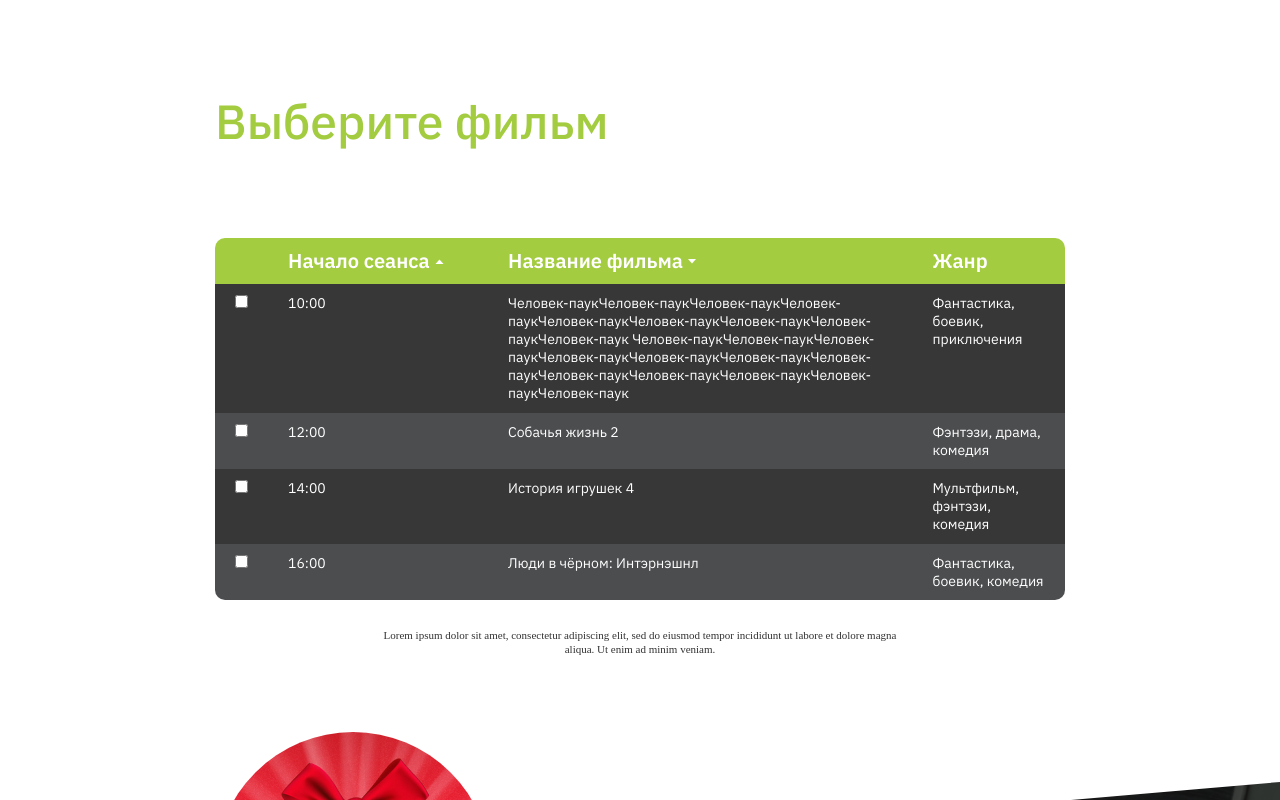
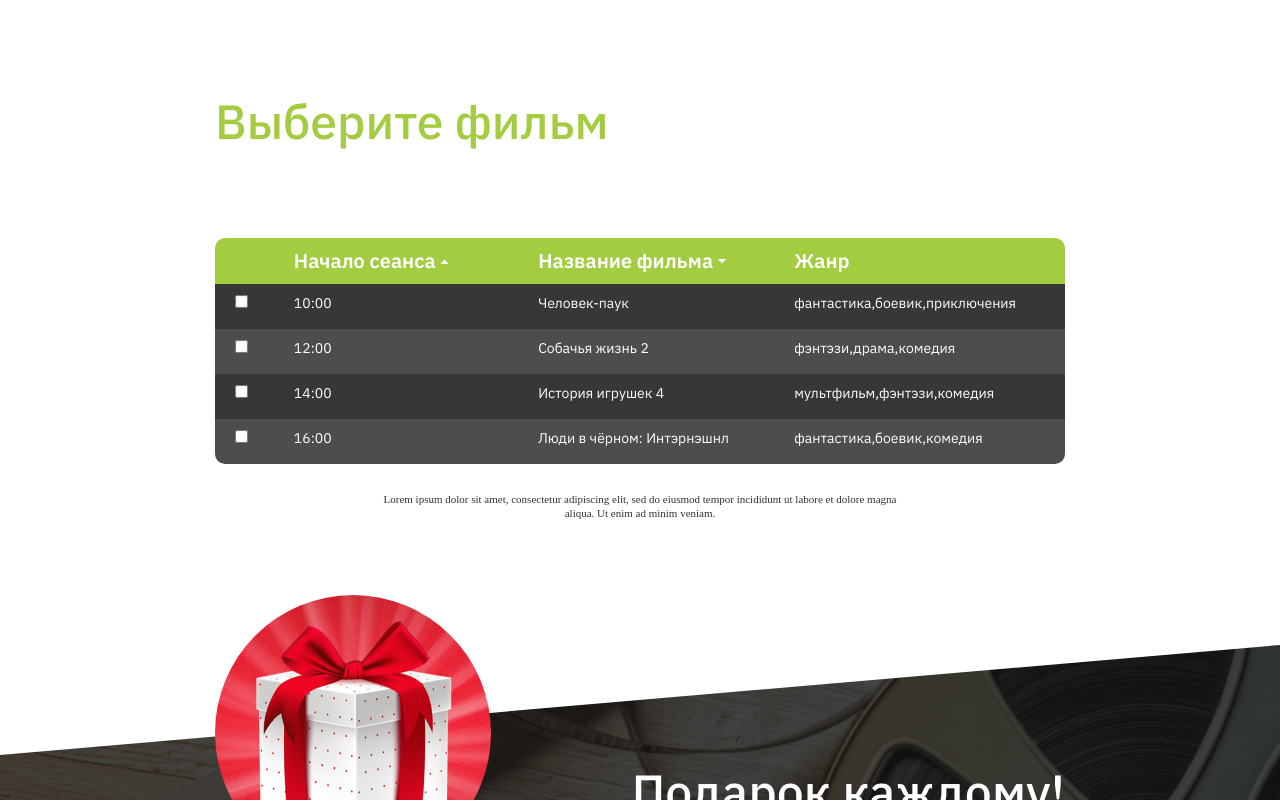
Before and after one commit to destiny313/stc-21-03, a website: page index.html in a window 1280 px wide. Shown: the part 1747-2547 px from the top of the page. Drawn offline with Linux system fonts and the light colour scheme; files whose address does not match are found by name.

Commit message:
ТЗ-15-1

```diff
--- a/css/main.css
+++ b/css/main.css
@@ -366,7 +366,7 @@
     flex-wrap: wrap;
     align-items: stretch;
     justify-content: space-between;
-    align-self: center;
+    /* align-self: center; */
 }
 
 .bait {
@@ -389,7 +389,7 @@
 
 .bait__image {
     display: block;
-    width: 22vw;
+    width: 100%;
     height: 15vw;
 
 }
--- a/index.html
+++ b/index.html
@@ -16,6 +16,7 @@
     <script defer src="./libs/jquery-3.6.0.min.js"></script>
     <script defer src="./libs/owl.carousel.min.js"></script>
     <script defer src="./js/main.js"></script>
+    <script defer src="./js/films-table.js"></script>
 </head>
 
 <body>
@@ -218,6 +219,7 @@
                         <a href="#" class="chooseFilm__link">Жанр</a>
                     </th>
                 </thead>
+                <tbody id="chooseFilm-table-body">
                     <tr>
                         <td><input type="checkbox" name="" id=""></td>
                         <td>10:00</td>
@@ -248,6 +250,7 @@
                                 title="Люди в чёрном: Интэрнэшнл на КиноПоиске">Люди в чёрном: Интэрнэшнл</a></td>
                         <td>Фантастика, боевик, комедия</td>
                     </tr>
+                </tbody>
             </table>
             <div class="chooseFilm__text">
                 Lorem ipsum dolor sit amet, consectetur adipiscing elit, sed do eiusmod tempor incididunt ut labore et
--- /dev/null
+++ b/js/films-table.js
@@ -0,0 +1,80 @@
+const films = [
+    {
+        start: '10:00',
+        title: 'Человек-паук',
+        link: 'https://www.kinopoisk.ru/film/838',
+        genre: [
+            {
+                name: 'фантастика',
+            },
+            {
+                name: 'боевик',
+            },
+            {
+                name: 'приключения',
+            }
+        ]
+    },{
+        start: '12:00',
+        title: 'Собачья жизнь 2',
+        link: 'https://www.kinopoisk.ru/film/1122114',
+        genre: [
+            {
+                name: 'фэнтэзи',
+            },
+            {
+                name: 'драма',
+            },
+            {
+                name: 'комедия',
+            }
+        ]
+    },{
+        start: '14:00',
+        title: 'История игрушек 4',
+        link: 'https://www.kinopoisk.ru/film/846824',
+        genre: [
+            {
+                name: 'мультфильм',
+            },
+            {
+                name: 'фэнтэзи',
+            },
+            {
+                name: 'комедия',
+            }
+        ]
+    },{
+        start: '16:00',
+        title: 'Люди в чёрном: Интэрнэшнл',
+        link: '"https://www.kinopoisk.ru/film/693730',
+        genre: [
+            {
+                name: 'фантастика',
+            },
+            {
+                name: 'боевик',
+            },
+            {
+                name: 'комедия',
+            }
+        ]
+    }
+]
+
+const tableBody = document.getElementById('chooseFilm-table-body');
+tableBody.innerHTML = '';
+
+
+
+for (let index = 0; index < films.length; index++) {
+    tableBody.innerHTML += `<tr>
+        <td><input type="checkbox" name="" id=""></td>
+        <td>${films[index].start}</td>
+        <td><a href="${films[index].link}" target="_blank"
+                title="${films[index].title}">${films[index].title}
+            </a></td>
+        <td>${films[index].genre.map(g => g.name)}</td>
+        </tr>`;
+
+}
```
Lines whose indentation alone changed are shown as unchanged.
